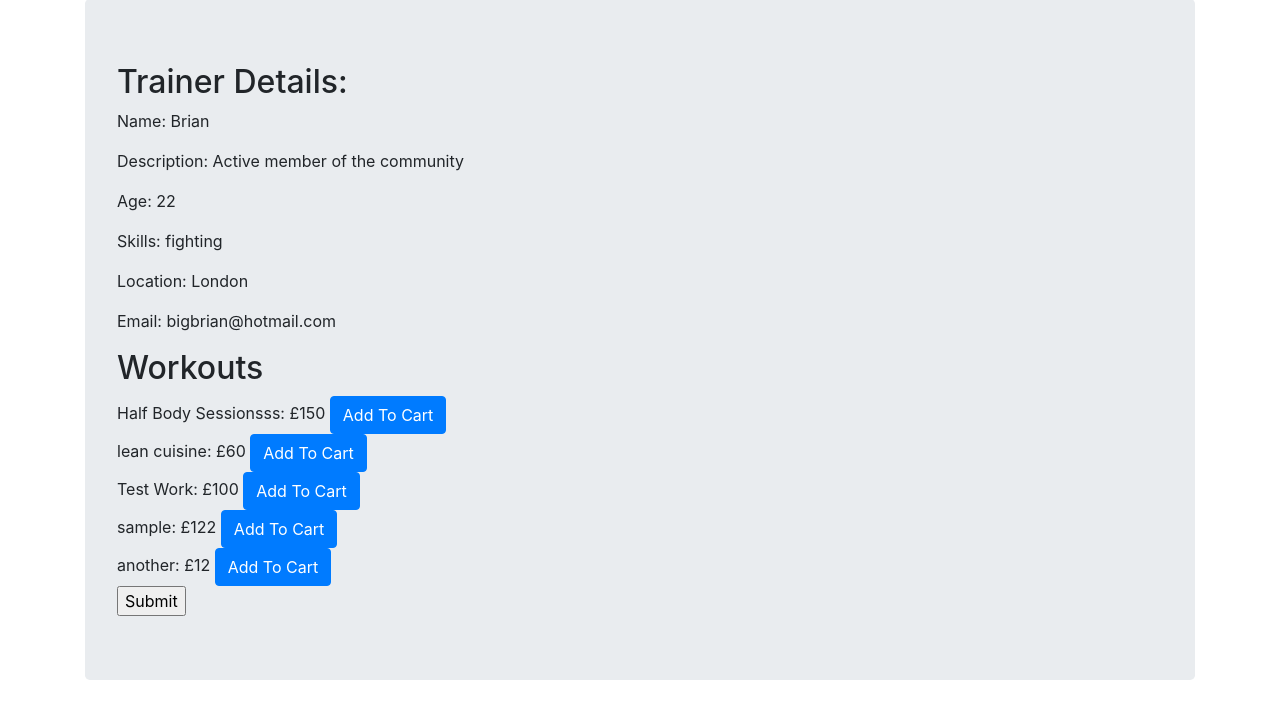
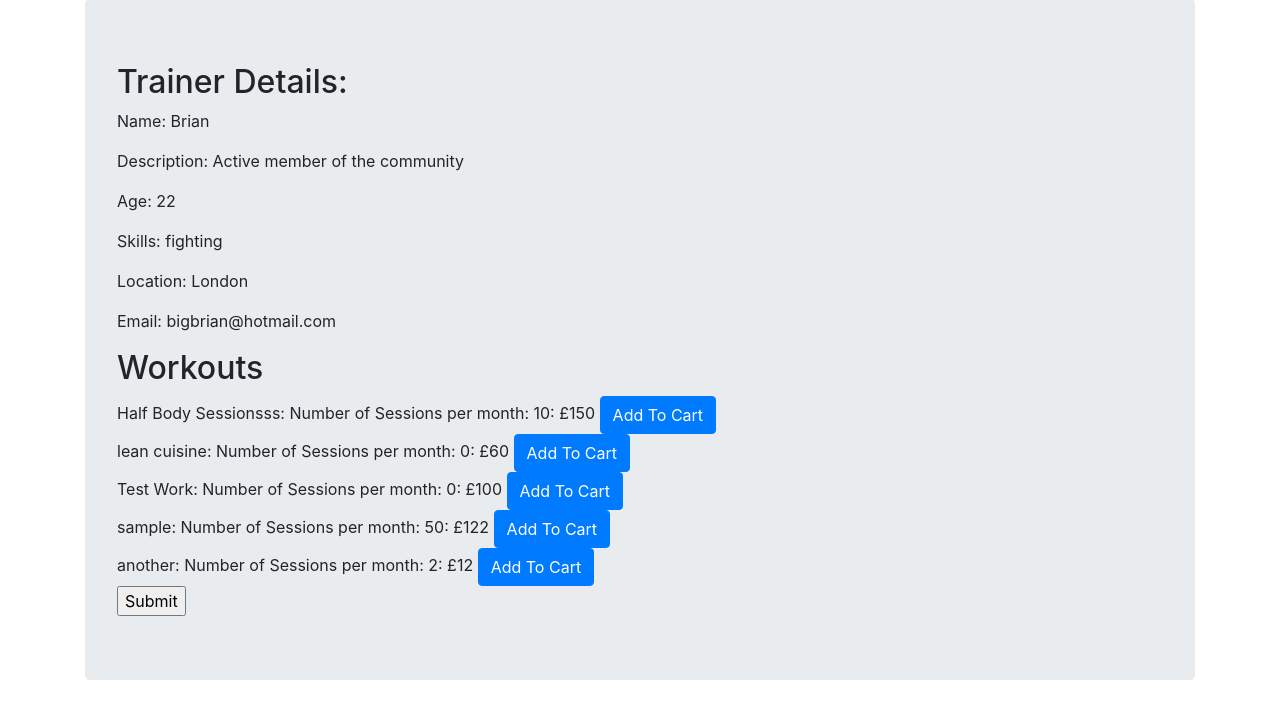
Before and after one commit to fayomi/Trainer, a Django app: page /trainers/8/ in a window 1280 px wide. Shown: the part 135-847 px from the top of the page. Run offline with Django 3.2, Linux system fonts and the light colour scheme; data comes from the database, SQL or seed files in the repository; both versions use the stored data as it was after the commit; some libraries are stand-ins or nearby versions.

Commit message:
Addition of workout sessions

```diff
--- a/cart/templates/cart/cart.html
+++ b/cart/templates/cart/cart.html
@@ -16,6 +16,7 @@
   <p>{{ cart_item.workout.name}}</p>
   <p>SKU: {{ cart_item.workout.id }}</p>
   <p>Price: £{{ cart_item.workout.price }}</p>
+  <p>Sessions: {{ cart_item.workout.sessions }}</p>
   <p>quantity: {{ cart_item.quantity }} x {{ cart_item.workout.price }}</p>
   <p>subtotal: {{ cart_item.sub_total}}</p>
   <a class="btn btn-warning" href="{% url 'cart:cart_remove' pk=cart_item.pk %}">Delete</a> </p>
--- a/cart/views.py
+++ b/cart/views.py
@@ -85,6 +85,7 @@ def cart_detail(request, total=0, counter=0, cart_items = None):
             for order_item in cart_items:
                 oi = OrderItem.objects.create(
                         workout = order_item.workout.name,
+                        sessions = order_item.workout.sessions,
                         trainer = order_item.workout.trainer.name,
                         quantity = order_item.quantity,
                         price = order_item.workout.price,
@@ -94,6 +95,7 @@ def cart_detail(request, total=0, counter=0, cart_items = None):
                 oi.save()
                 # the terminal will print confirmation
                 print('order has been created')
+
 
             return redirect('order:thanks', order_details.id)
         except ObjectDoesNotExist:
--- a/gym/forms.py
+++ b/gym/forms.py
@@ -43,4 +43,4 @@ class ClientProfileForm(forms.ModelForm):
 class WorkoutForm(forms.ModelForm):
     class Meta:
         model = Workout
-        fields = ('name','price')
+        fields = ('name','price','sessions')
--- a/gym/models.py
+++ b/gym/models.py
@@ -46,6 +46,7 @@ class Workout(models.Model):
     trainer = models.ForeignKey(TrainerProfile,on_delete=models.CASCADE ,related_name='workouts')
     name = models.CharField(max_length=200,null=True)
     price = models.IntegerField()
+    sessions = models.IntegerField(default=0)
 
     def get_absolute_url(self):
         return reverse('gym:trainer_detail', kwargs={'pk':self.pk})
--- a/gym/templates/gym/trainer_detail.html
+++ b/gym/templates/gym/trainer_detail.html
@@ -17,7 +17,7 @@
   <form action="{% url 'gym:trainer_detail' pk=trainer_detail.pk %}" method="POST">
     {% csrf_token %}
     {% for workout in trainer_detail.workouts.all %}
-    {{ workout.name }}: £{{ workout.price }}
+    {{ workout.name }}: Number of Sessions per month: {{workout.sessions }}: £{{ workout.price }}
     <input type="radio" name="workout" value="{{ workout.price }}">
     <p> <a class="btn btn-warning" href="{% url 'gym:workout_update' pk=workout.pk %}">Update</a>  <a class="btn btn-warning" href="{% url 'gym:workout_remove' pk=workout.pk %}">Delete</a> </p>
 
@@ -38,7 +38,7 @@
     {% csrf_token %}
 
     {% for workout in trainer_detail.workouts.all %}
-    {{ workout.name }}: £{{ workout.price }}
+    {{ workout.name }}: Number of Sessions per month: {{workout.sessions }}: £{{ workout.price }}
     <a class="btn btn-primary" href="{% url 'cart:add_cart' pk=workout.pk %}">Add To Cart</a>
     <br>
 
--- a/gym/views.py
+++ b/gym/views.py
@@ -40,11 +40,11 @@ class TrainerUpdateView(LoginRequiredMixin,UpdateView):
 class WorkoutCreateView(LoginRequiredMixin,CreateView):
 
     model = Workout
-    fields = ('trainer','name','price')
+    fields = ('trainer','name','price','sessions')
 
 class WorkoutUpdateView(LoginRequiredMixin,UpdateView):
     model = Workout
-    fields = ('name','price')
+    fields = ('name','price','sessions')
 
 
 @login_required
--- a/order/models.py
+++ b/order/models.py
@@ -19,6 +19,7 @@ class Order(models.Model):
 
 class OrderItem(models.Model):
     workout = models.CharField(max_length=250)
+    sessions = models.IntegerField(default=0)
     trainer = models.CharField(max_length=250, default='none') #new addition
     quantity = models.IntegerField()
     price = models.DecimalField(max_digits=10,decimal_places=2,verbose_name='GBP Price')
--- a/order/templates/order/order_detail.html
+++ b/order/templates/order/order_detail.html
@@ -13,6 +13,7 @@
   <p>Trainer: {{item.trainer}}</p>
   <p>Quantity: {{item.quantity}}</p>
   <p>Price: {{item.price}}</p>
+  <p>Sessions: {{item.sessions}}</p>
   {% endfor %}
 
 {% endblock %}
```
Also changed, not shown: db.sqlite3, gym/migrations/0010_workout_sessions.py (added), order/migrations/0007_orderitem_sessions.py (added).
